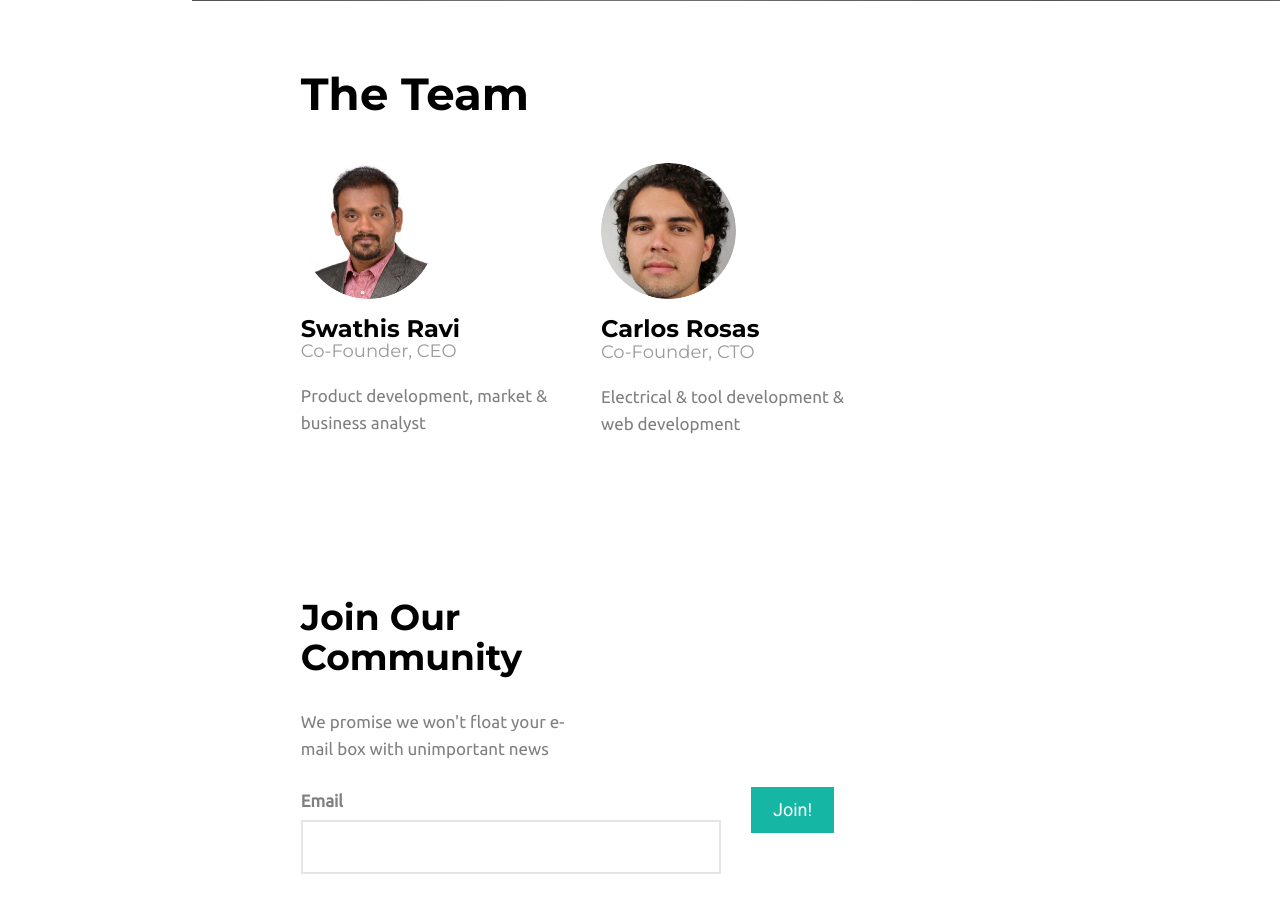
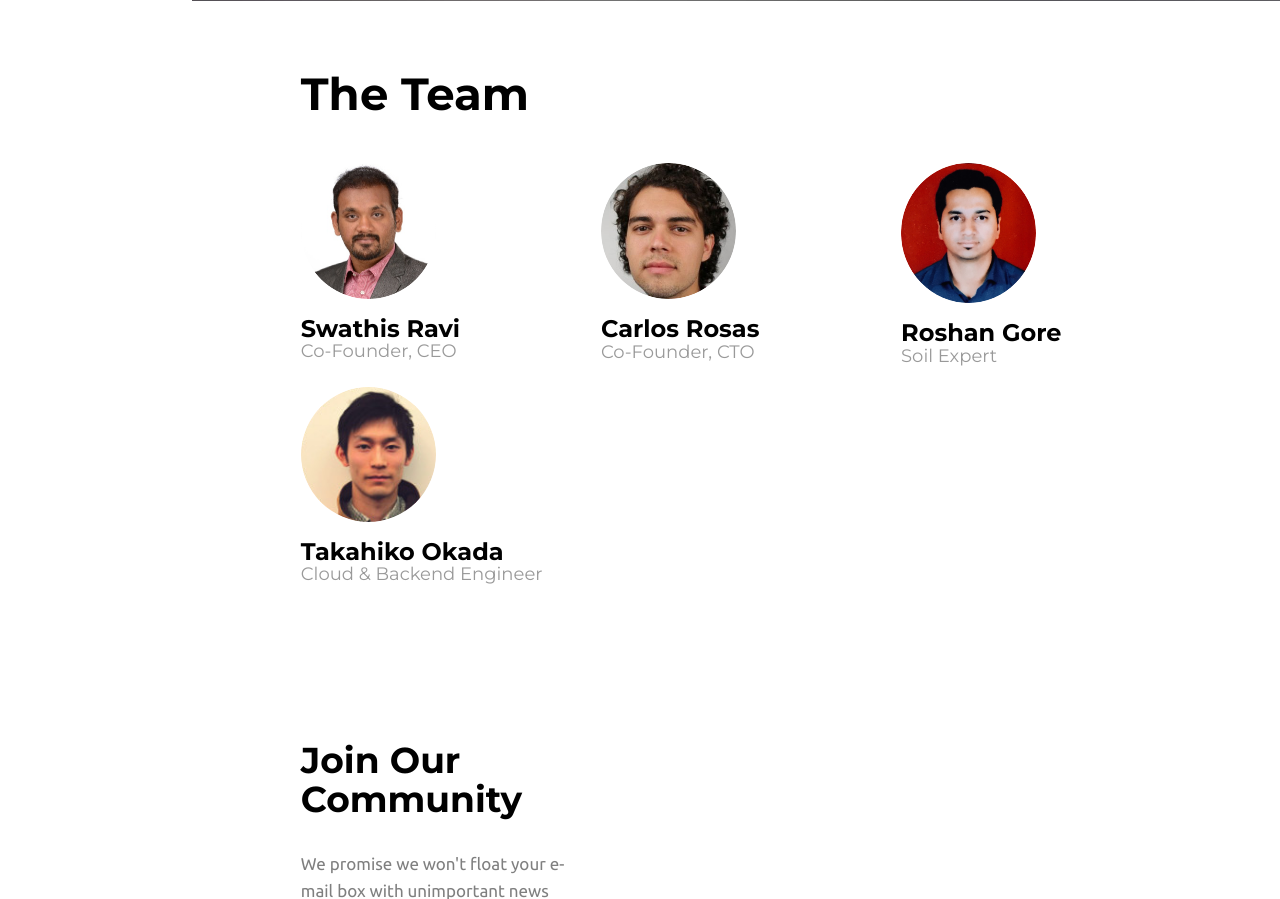
Before and after one commit to Fantaso/solarvibes_website, a Flask app: page /web/ in a window 1280 px wide. Shown: the part 1669-2568 px from the top of the page. Before the commit the page ends 2543 px from the top, so only its background shows below. Run offline with Flask 2, Linux system fonts and the light colour scheme; some libraries are stand-ins or nearby versions; some web fonts are replaced.

Commit message:
added profile pics

```diff
--- a/solarvibes/site/templates/site/index.html
+++ b/solarvibes/site/templates/site/index.html
@@ -237,7 +237,7 @@ fh5co-active
 	            <img src="{{ url_for('site.static', filename='images/swathish.png') }}" alt="Free HTML5 Bootstrap Template" class="img-responsive">
 	            <h3>Swathis Ravi</h3>
 	            <h4>Co-Founder, CEO</h4>
-	            <p>Product development, market & business analyst</p>
+	            <!-- <p>Product development, market & business analyst</p> -->
 	            <!-- <ul class="fh5co-social">
 	              <li><a href="#"><i class="icon-google"></i></a></li>
 	              <li><a href="#"><i class="icon-dribbble"></i></a></li>
@@ -250,7 +250,7 @@ fh5co-active
 	            <img src="{{ url_for('site.static', filename='images/carlos.png') }}" alt="Free HTML5 Bootstrap Template" class="img-responsive">
 	            <h3>Carlos Rosas</h3>
 	            <h4>Co-Founder, CTO</h4>
-	            <p>Electrical & tool development & web development</p>
+	            <!-- <p>Electrical & tool development & web development</p> -->
 	            <!-- <ul class="fh5co-social">
 	              <li><a href="#"><i class="icon-google"></i></a></li>
 	              <li><a href="#"><i class="icon-dribbble"></i></a></li>
@@ -259,6 +259,32 @@ fh5co-active
 	              <li><a href="#"><i class="icon-instagram"></i></a></li>
 	            </ul> -->
 	          </div>
+            <div class="col-md-4 fh5co-staff">
+              <img src="{{ url_for('site.static', filename='images/roshan.png') }}" alt="Free HTML5 Bootstrap Template" class="img-responsive">
+              <h3>Roshan Gore</h3>
+              <h4>Soil Expert</h4>
+              <!-- <p>Electrical & tool development & web development</p> -->
+              <!-- <ul class="fh5co-social">
+                <li><a href="#"><i class="icon-google"></i></a></li>
+                <li><a href="#"><i class="icon-dribbble"></i></a></li>
+                <li><a href="#"><i class="icon-twitter"></i></a></li>
+                <li><a href="#"><i class="icon-facebook"></i></a></li>
+                <li><a href="#"><i class="icon-instagram"></i></a></li>
+              </ul> -->
+            </div>
+            <div class="col-md-4 fh5co-staff">
+              <img src="{{ url_for('site.static', filename='images/taka.png') }}" alt="Free HTML5 Bootstrap Template" class="img-responsive">
+              <h3>Takahiko Okada</h3>
+              <h4>Cloud & Backend Engineer</h4>
+              <!-- <p>Electrical & tool development & web development</p> -->
+              <!-- <ul class="fh5co-social">
+                <li><a href="#"><i class="icon-google"></i></a></li>
+                <li><a href="#"><i class="icon-dribbble"></i></a></li>
+                <li><a href="#"><i class="icon-twitter"></i></a></li>
+                <li><a href="#"><i class="icon-facebook"></i></a></li>
+                <li><a href="#"><i class="icon-instagram"></i></a></li>
+              </ul> -->
+            </div>
 	<!--           <div class="col-md-4 fh5co-staff">
 	            <img src="images/t_pavarthi.png" alt="Free HTML5 Bootstrap Template" class="img-responsive">
 	            <h3>Parvathi Devi</h3>
```
Also changed, not shown: solarvibes/site/static/images/roshan.png (added), solarvibes/site/static/images/taka.png (added), 4 other files.
